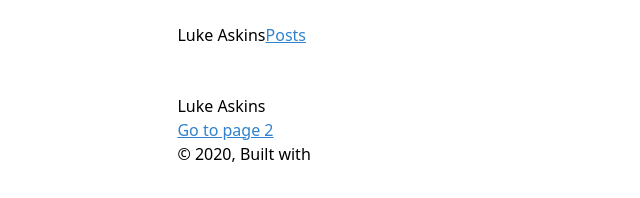
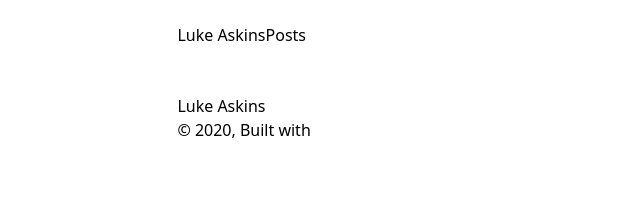
Before and after one commit to IMAHiji/personal-site, a Gatsby site: page / in a window 1280 px wide. Shown: the whole page, without its empty margins (0-640 px from the left). Built offline with nearby package versions, Linux system fonts and the light colour scheme; Gatsby itself is replaced by a stand-in of ours.

Commit message:
Some cleanup

```diff
--- a/assets/styles/index.css
+++ b/assets/styles/index.css
@@ -4,10 +4,4 @@
 
 @tailwind utilities;
 
-h3 {
-  @apply text-lg;
-}
-
-a {
-  @apply text-blue-600 underline;
-}
+@import './typography.css';
--- /dev/null
+++ b/assets/styles/typography.css
@@ -0,0 +1,7 @@
+h3 {
+  @apply text-lg;
+}
+
+a {
+  @apply text-blue-700 underline;
+}
--- a/src/pages/index.tsx
+++ b/src/pages/index.tsx
@@ -1,14 +1,12 @@
 import React from 'react';
 import { Link } from 'gatsby';
 import Layout from '../components/layout';
-
 import SEO from '../components/seo';
 
 const IndexPage = () => (
   <Layout>
     <SEO title="Home" />
     <h1>Luke Askins</h1>
-    <Link to="/page-2/">Go to page 2</Link>
   </Layout>
 );
 
```
